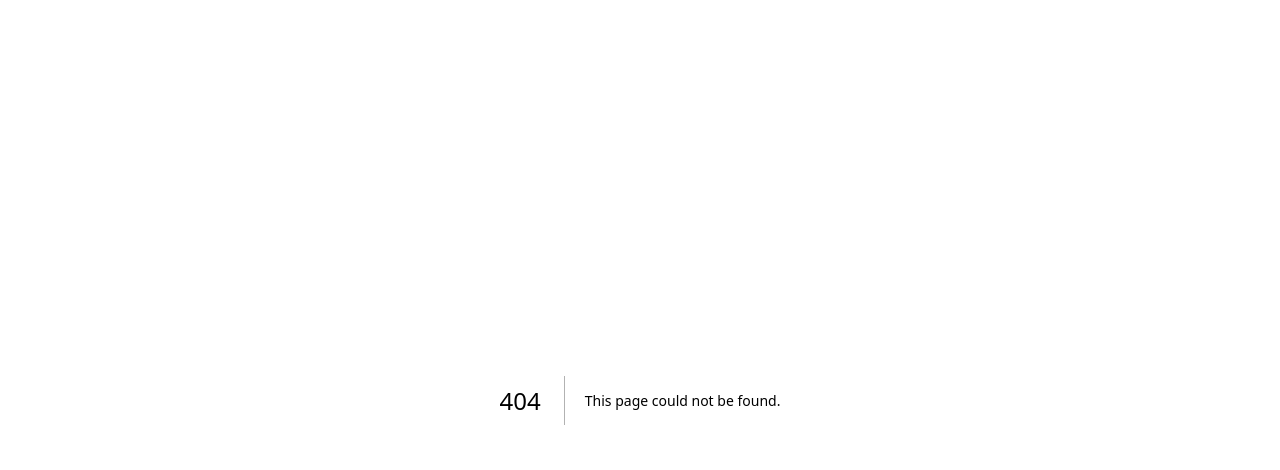
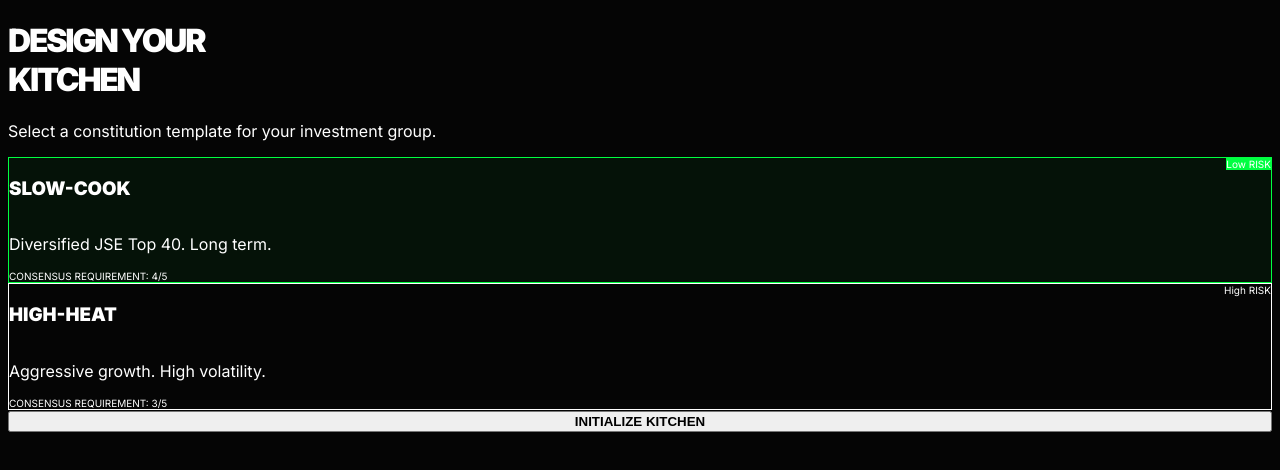
Before and after one commit to younginvestors-lounge/young-investors-mvp, a Next.js app: page /app/create-kitchen in a window 1280 px wide. Before the commit this address had no page. Shown: the top 470 px of the page. Built offline with nearby package versions, Linux system fonts and the light colour scheme.

Commit message:
Feature: Added Kitchen Constitution templates and governance rules

```diff
--- /dev/null
+++ b/app/app/create-kitchen/page.tsx
@@ -0,0 +1,50 @@
+"use client"
+import React, { useState } from 'react';
+import Link from 'next/link';
+
+export default function CreateKitchen() {
+  const [selectedStyle, setSelectedStyle] = useState('mutual');
+
+  const templates = [
+    { id: 'mutual', name: 'Slow-Cook', desc: 'Diversified JSE Top 40. Long term.', risk: 'Low', quorum: '4/5' },
+    { id: 'hedge', name: 'High-Heat', desc: 'Aggressive growth. High volatility.', risk: 'High', quorum: '3/5' }
+  ];
+
+  return (
+    <div className="min-h-screen bg-black text-white p-8 font-sans">
+      <div className="max-w-2xl mx-auto py-20">
+        <h1 className="text-6xl font-[900] tracking-[-0.07em] uppercase mb-4">Design your<br/>Kitchen</h1>
+        <p className="text-zinc-500 font-medium mb-12 tracking-tight">Select a constitution template for your investment group.</p>
+
+        <div className="space-y-4 mb-12">
+          {templates.map((t) => (
+            <div
+              key={t.id}
+              onClick={() => setSelectedStyle(t.id)}
+              className={`p-6 border rounded-lg cursor-pointer transition-all ${
+                selectedStyle === t.id ? 'border-[#00FF41] bg-[#00FF41]/5' : 'border-white/10 bg-zinc-950'
+              }`}
+            >
+              <div className="flex justify-between items-start mb-2">
+                <h3 className="text-lg font-[900] uppercase tracking-tighter">{t.name}</h3>
+                <span className={`text-[10px] font-black px-2 py-0.5 rounded ${t.risk === 'High' ? 'bg-red-500' : 'bg-[#00FF41] text-black'}`}>
+                  {t.risk} RISK
+                </span>
+              </div>
+              <p className="text-xs text-zinc-400 mb-4">{t.desc}</p>
+              <div className="text-[10px] font-bold text-zinc-500 uppercase tracking-widest">
+                Consensus Requirement: <span className="text-white">{t.quorum}</span>
+              </div>
+            </div>
+          ))}
+        </div>
+
+        <Link href="/dashboard">
+          <button className="w-full py-5 bg-white text-black font-[900] text-sm uppercase tracking-widest rounded-lg hover:bg-[#00FF41] transition-all">
+            Initialize Kitchen
+          </button>
+        </Link>
+      </div>
+    </div>
+  );
+}
--- a/app/dashboard/page.tsx
+++ b/app/dashboard/page.tsx
@@ -29,8 +29,31 @@ if (Math.random() > 0.85) {
     setUserLevel(2);
     setShowQuiz(false);
     const time = new Date().toLocaleTimeString('en-GB', { hour12: false });
-    setLogs(prev => [{ id: Date.now(), time, msg: 'CHEF_Z_CREDENTIALS_VERIFIED', type: 'success' }, ...prev]);
-  };
+    setLogs(prev => [{ id: Date.now(), time, msg: 'CHEF_ZANNY_CREDENTIALS_VERIFIED', type: 'success' }, ...prev]);
+  }
+
+  {/* KITCHEN CONSTITUTION BOX */}
+<div className="precision-card p-6 bg-[#00FF41]/5 border-[#00FF41]/20 mb-6">
+  <div className="flex justify-between items-center mb-4">
+    <h3 className="text-[10px] font-[900] uppercase tracking-widest text-[#00FF41]">Active_Constitution</h3>
+    <span className="text-[8px] bg-[#00FF41] text-black px-2 py-0.5 font-black rounded-sm uppercase">Hedge_Fund_Style</span>
+  </div>
+  <ul className="space-y-2 text-[10px] font-medium text-zinc-400">
+    <li className="flex justify-between border-b border-white/5 pb-1">
+      <span>Min. Approval Quorum</span>
+      <span className="text-white">60% (3/5)</span>
+    </li>
+    <li className="flex justify-between border-b border-white/5 pb-1">
+      <span>Max. Asset Exposure</span>
+      <span className="text-white">R15,000 / Trade</span>
+    </li>
+    <li className="flex justify-between">
+      <span>Asset Universe</span>
+      <span className="text-white">JSE_TOP_40 + TECH</span>
+    </li>
+  </ul>
+</div>
+
 
   return (
     <div className="min-h-screen bg-black text-white px-6 font-sans">
```
